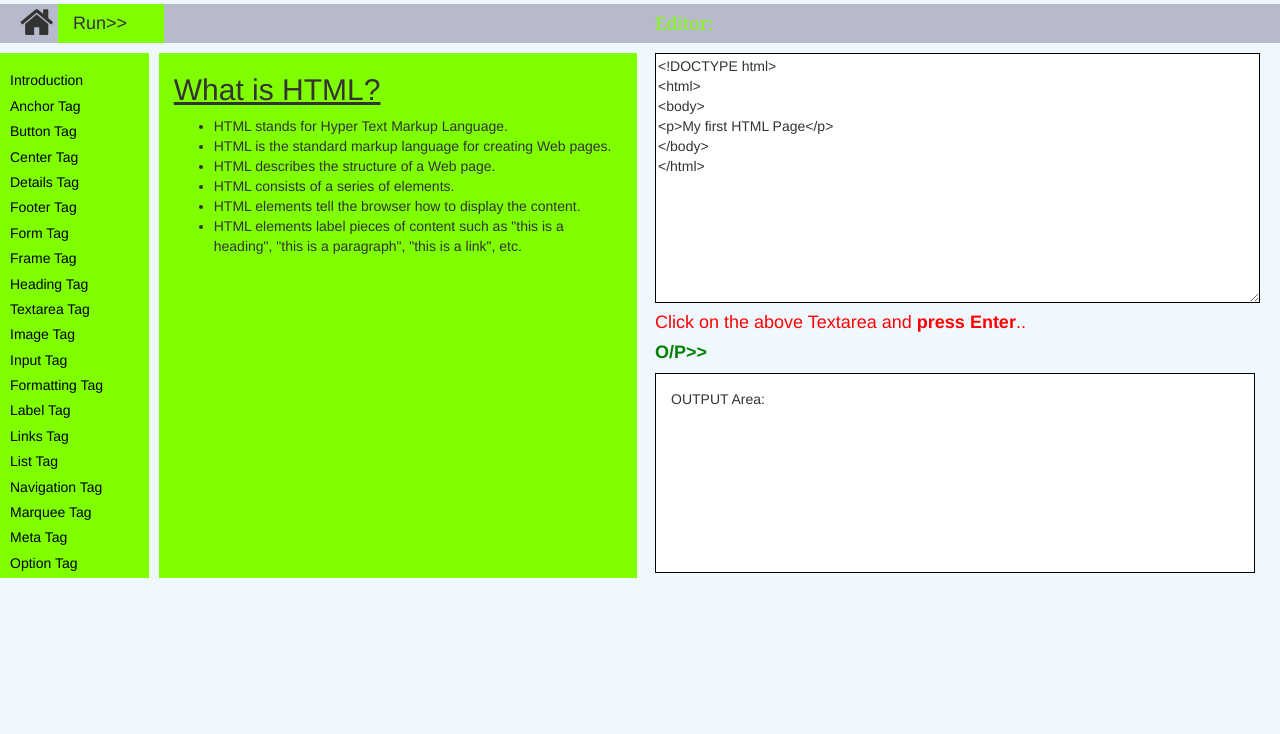
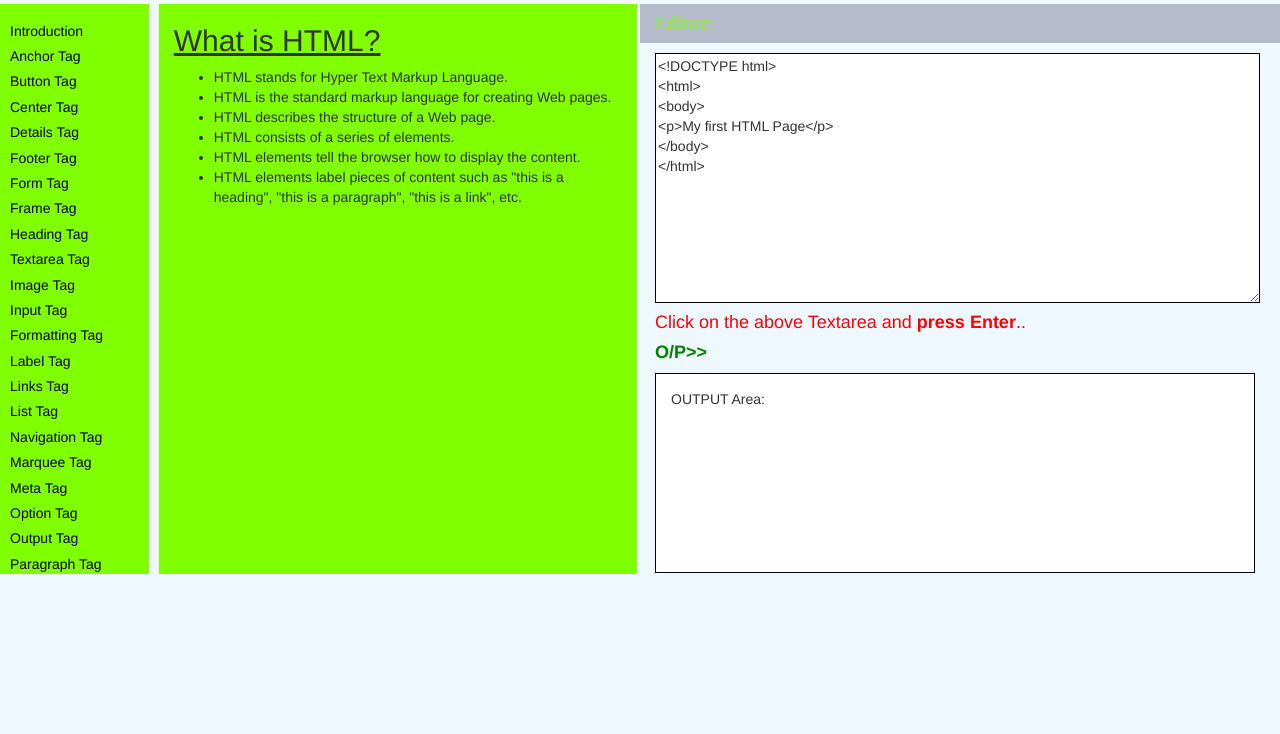
Before and after one commit to mohitendradamailiya/Bootathon-IIT-Kanpur, a plain HTML site: page index.html in a window 1280 px wide. Shown: the part 66-800 px from the top of the page. Drawn offline with nearby package versions, Linux system fonts and the light colour scheme; files whose address does not match are found by name.

Commit message:
Initial Commit

```diff
--- a/index.html
+++ b/index.html
@@ -4,7 +4,7 @@
         <title>Simulator</title>
         <link rel="stylesheet" href="https://maxcdn.bootstrapcdn.com/bootstrap/3.4.1/css/bootstrap.min.css">
         <link rel="stylesheet" href="https://cdnjs.cloudflare.com/ajax/libs/font-awesome/4.7.0/css/font-awesome.min.css">
-        <link type="text/css" rel="stylesheet" href="D:/simulator/css/css.css">
+        <link type="text/css" rel="stylesheet" href="css/css.css">
         <script src="https://ajax.googleapis.com/ajax/libs/jquery/3.5.1/jquery.min.js"></script>
         <script src="https://maxcdn.bootstrapcdn.com/bootstrap/3.4.1/js/bootstrap.min.js"></script>
         <script src="js/javascript.js"></script>
@@ -13,24 +13,13 @@
     <body>
         <div class="row">
             <div class="col-sm-12">
-                <h1 style="text-align: center;background-color: black;margin-top: 0;padding: 10px;color: whitesmoke;font-style: italic;font-family: Arial, Helvetica, sans-serif;">Simulator</h1>
+                <h1 style="text-align: center;background-color: black;margin-top: 0;padding: 10px;color: whitesmoke;font-family: Arial, Helvetica, sans-serif;"><b>HTML file demonstration using different tags</b></h1>
             </div>
         </div>
         <div class="row">
             <div class="col-sm-6" >
-                <div class="row" style="background-color: rgb(182, 186, 202);padding-left: 20px;margin-bottom: 10px;">
-                    <div class="col-sm-1" id="nav">
-                        <i class="fa fa-home" style="font-size:36px"></i>
-                    </div>
-                    <div class="col-sm-2" style="background-color: chartreuse;">
-                        <h4 >Run>></h4>
-                    </div>
-                    <div class="col-sm-9"></div>
-                </div>
-
-
                 <div class="row">
-                    <div class="col-sm-3" style="background-color: chartreuse;;border: 0px solid black;height: 525px;" id="scroll">
+                    <div class="col-sm-3" style="background-color: chartreuse;;border: 0px solid black;height: 570px;" id="scroll">
                         <a href="#" style="text-decoration: none;color: black;" onclick="f1();"><h5 id="l1" onclick="op1();" style="padding-left: 10px;padding-top: 10px;">Introduction</h5></a>
                         <a href="#" style="text-decoration: none;color: black;" onclick="f2();"><h5 id="l2" style="padding-left: 10px;">Anchor Tag</h5></a>
                         <a href="#" style="text-decoration: none;color: black;" onclick="f3();"><h5 id="l3" style="padding-left: 10px;">Button Tag</h5></a>
@@ -64,7 +53,7 @@
                         <a href="#" style="text-decoration: none;color: black;" onclick="f31();"><h5 id="l31" style="padding-left: 10px;">Table Tag</h5></a>
                         <a href="#" style="text-decoration: none;color: black;" onclick="f32();"><h5 id="l32" style="padding-left: 10px;">Video Tag</h5></a>
                     </div>
-                    <div class="col-sm-9" style="height: 525px;width: 73%;margin-left: 10px;background-color: chartreuse;" id="scroll1" >
+                    <div class="col-sm-9" style="height: 570px;width: 73%;margin-left: 10px;background-color: chartreuse;" id="scroll1" >
                         <div class="row" style="display: block;" id="div1" >
                             <div class="col-sm-12" >
                                 <h2><u>What is HTML?</u></h2>
```
